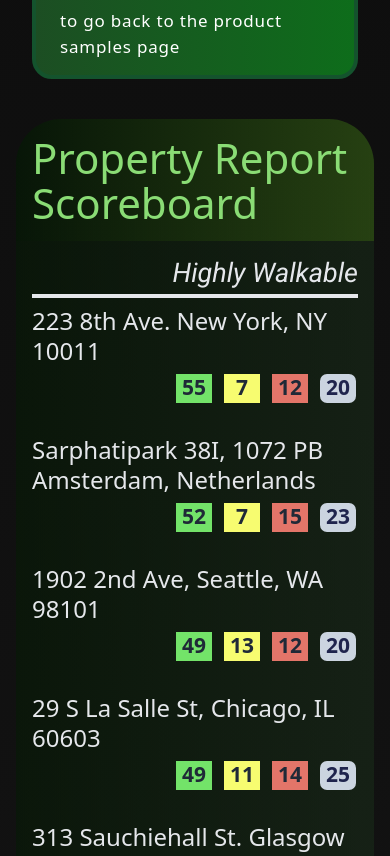
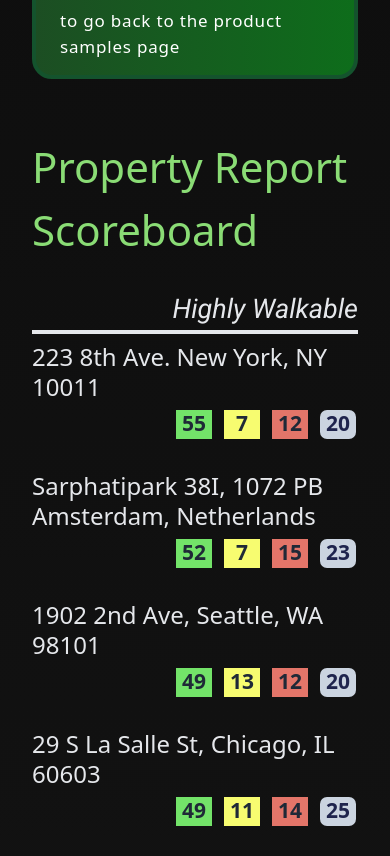
Before and after one commit to Richard-Burd/urban-footnotes-landing, a Next.js app: page /scorecard in a window 390 px wide. Shown: the part 1223-2079 px from the top of the page. Built offline with nearby package versions, Linux system fonts and the light colour scheme; a web font is replaced by a local one.

Commit message:
top 3 property reports updated + rounded green mobile box removed

```diff
--- a/pages/samples.js
+++ b/pages/samples.js
@@ -66,31 +66,31 @@ export default function Samples() {
         </div>
         <div className="grid grid-cols-1 px-6 md:grid-cols-2 lg:grid-cols-3 lg:gap-x-5 xl:grid-cols-4">
           <ProductSample
-            imagePath="preview-223-8th-ave.nrl.jpg"
+            imagePath="preview-233-8th-ave-new-york.1.jpg"
             address="223 8th Ave. New York, NY 10011"
             serviceTypesNearby={55}
             serviceTypesFarther={7}
             serviceTypesDistant={12}
             walkabilityScore={20}
-            pdfPath="doc-223-8th-ave.nrl.pdf"
+            pdfPath="doc-233-8th-ave-new-york.1.pdf"
           />
           <ProductSample
-            imagePath="preview-sarphatipark-38i.nrl.jpg"
+            imagePath="preview-sarphatipark-38i-amsterdam.1.jpg"
             address="Sarphatipark 38I, 1072 PB Amsterdam, Netherlands"
             serviceTypesNearby={52}
             serviceTypesFarther={7}
             serviceTypesDistant={15}
             walkabilityScore={23}
-            pdfPath="doc-sarphatipark-38i.nrl.pdf"
+            pdfPath="doc-sarphatipark-38i-amsterdam.1.pdf"
           />
           <ProductSample
-            imagePath="preview-1902-2nd-ave.nrl.jpg"
+            imagePath="preview-1902-2nd-ave-seattle-wa.1.jpg"
             address="1902 2nd Ave, Seattle, WA 98101"
             serviceTypesNearby={49}
             serviceTypesFarther={13}
             serviceTypesDistant={12}
             walkabilityScore={20}
-            pdfPath="doc-1902-2nd-ave.nrl.pdf"
+            pdfPath="doc-1902-2nd-ave-seattle-wa.1.pdf"
           />
           <ProductSample
             imagePath="preview-29-s-la-salle-st.nrl.jpg"
--- a/pages/scorecard.js
+++ b/pages/scorecard.js
@@ -228,10 +228,10 @@ export default function Samples() {
 
         {/* Mobile Property Report Scorecard */}
         <div id="mobilw-scorecard" className="hidden px-4 max-[1001px]:block">
-          <div className="rounded-t-[45px] bg-[linear-gradient(to_right,rgba(0,28,0,0.5),rgba(61,113,21,0.5))] px-4 pb-4 pt-4 text-[42px] leading-[45px] text-title-text-samples">
+          <div className="px-4 pb-4 pt-4 text-[42px] text-title-text-samples">
             Property Report Scoreboard
           </div>
-          <div className="rounded-b-[45px] bg-[linear-gradient(to_right,rgba(4,28,3,0.5),rgba(26,48,26,0.5))] pb-9">
+          <div className="pb-9">
             {/* Highly Walkable */}
             <div id="Highly Walkable" className="px-4">
               <div className="mb-2 border-b-4 border-x-slate-200">
```
